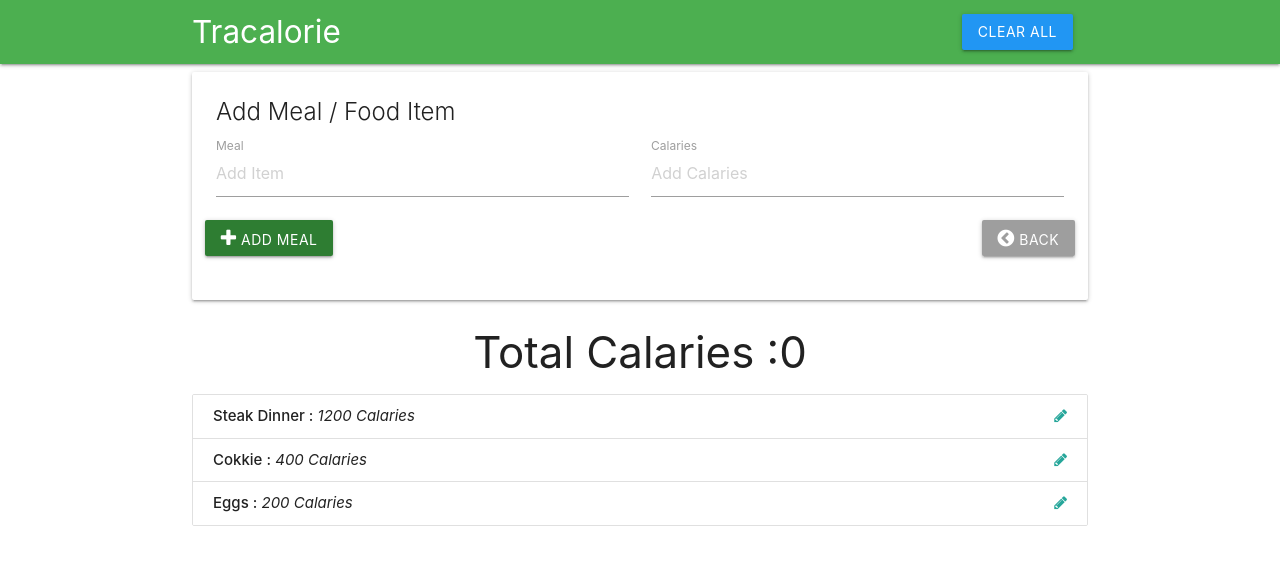
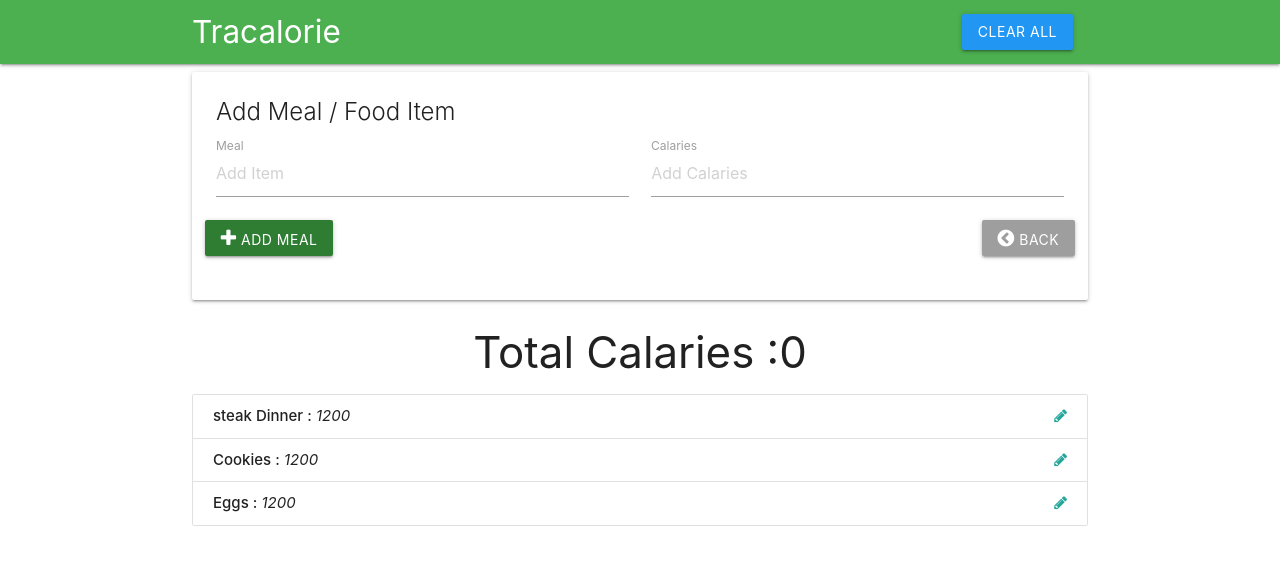
Before and after one commit to hashika2/meal-calarie_Cracker, a plain HTML site: page index.html in a window 1280 px wide. Drawn offline with nearby package versions, Linux system fonts and the light colour scheme.

Commit message:
set ui to save instrcuction

```diff
--- a/app.js
+++ b/app.js
@@ -0,0 +1,76 @@
+// storage controller
+
+
+//item controller
+const ItemCtr=(function(){
+
+    //Item Constructor
+    const Item =function (id,name,calaries){
+        this.id=id;
+        this.name=name;
+        this.calaries=calaries;
+    }
+
+    // data structure / state
+    const data ={
+        items :[
+            {id:0,name :'steak Dinner' ,calaries:1200},
+            {id:1,name :'Cookies' ,calaries:1200},
+            {id:2,name :'Eggs' ,calaries:1200},
+        ],
+        currentItem:null,
+        totaCalories:0
+    }
+    return {
+        getItems:function(){
+            return data.items;
+        },
+        logData:function(){
+            return data;
+        }
+    }
+})();
+
+//ui Controller
+const UiCtrl=(function(){
+    const UiSelectors= {
+        itemlist:'#item-list'
+    }
+    //pubic method
+    return {
+        populateItemist:function(items){
+            let html= '';
+
+            items.forEach(function(item){
+                html += ` <li class="collection-item" id="item-${item.id}">
+                <strong>${item.name} :</strong> <em>${item.calaries}</em>
+                <a href="#" class="secondary-content"><i class="edit-item fa fa-pencil"></i></a>
+            </li>`
+            });
+
+            //insert list items
+            document.querySelector(UiSelectors.itemlist).innerHTML=html;
+        }
+    }
+
+})();
+
+//app controller
+const App=(function(ItemCtr,UiCtrl){
+
+    return{
+        init:function(){
+            //fetch items from data structure
+            const items =ItemCtr.getItems();
+
+            //populate list with items
+            UiCtrl.populateItemist(items);
+
+        }
+    }
+
+
+})(ItemCtr,UiCtrl);
+
+//initializing
+App.init();
--- a/index.html
+++ b/index.html
@@ -71,6 +71,6 @@
         integrity="sha256-CSXorXvZcTkaix6Yvo6HppcZGetbYMGWSFlBw8HfCJo="
         crossorigin="anonymous"></script>
     <script src="https://cdnjs.cloudflare.com/ajax/libs/materialize/1.0.0/js/materialize.min.js"></script>
-
+     <script src="app.js"></script>
 </body>
 </html>
```
